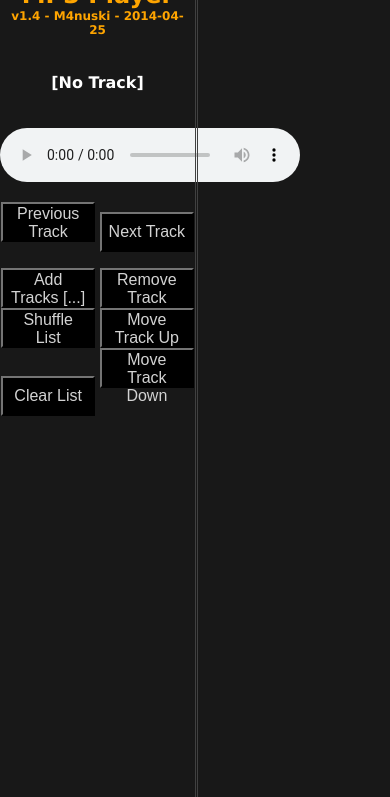
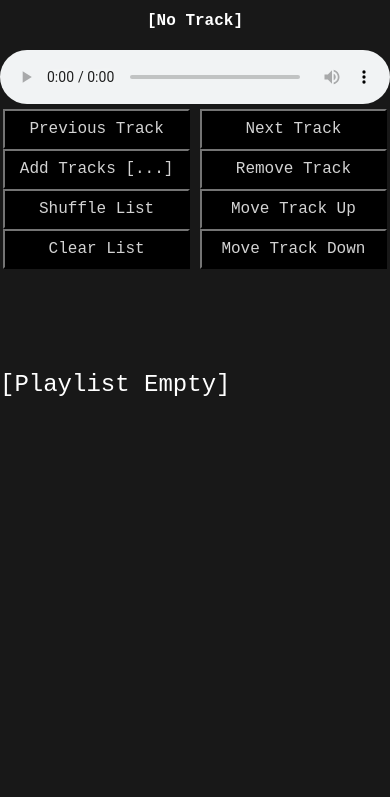
Before and after one commit to rohitkparida/musiccast, a plain HTML site: page index.html in a window 390 px wide. Shown: the part 51-848 px from the top of the page. Drawn offline with Linux system fonts and the light colour scheme.

Commit message:
Responsive

```diff
--- a/chromecast_player14.js
+++ b/chromecast_player14.js
@@ -3,11 +3,11 @@
 
     //Variables:
     var PlayList = {
-	pos : -1,
-	names : [],
-	urls : [],
-	htmls : [],
-	selected : -1
+        pos: -1,
+        names: [],
+        urls: [],
+        htmls: [],
+        selected: -1
     };
 
     var hideTimer;
@@ -23,7 +23,7 @@ var PlayListText_empty = "<span id=\"EmptyPlaylistTag\">[Playlist Empty]</span>"
 
     //Events:
     var eventBuffer;
-    document.addEventListener("DOMContentLoaded", function () {
+    document.addEventListener("DOMContentLoaded", function() {
         eventBuffer = document.getElementById("songTitle");
         eventBuffer.addEventListener("mouseover", showBlocks);
 
@@ -77,8 +77,8 @@ var PlayListText_empty = "<span id=\"EmptyPlaylistTag\">[Playlist Empty]</span>"
     //Methods:
     function tryPlay() {
         if ((PlayList.names.length > 0) & (PlayList.pos > -1) & (PlayList.pos < PlayList.names.length)) {
-		var reader  = new FileReader();
-			reader.onloadend = function () {
+            var reader = new FileReader();
+            reader.onloadend = function() {
                 Player.src = reader.result;
                 Player.load();
                 Player.play();
@@ -107,16 +107,20 @@ function stopPlay() {
         SongTitle.innerHTML = SongTitle_empty;
     }
 
-function prevTrack(){
+    function prevTrack() {
         PlayList.pos--;
-	if (PlayList.pos <= -1) {PlayList.pos = Playlist.names.length-1};
+        if (PlayList.pos <= -1) {
+            PlayList.pos = Playlist.names.length - 1
+        };
         rebuildPlayList();
         tryPlay();
     }
 
-function nextTrack(){
+    function nextTrack() {
         PlayList.pos++;
-	if (PlayList.pos >= PlayList.names.length) {PlayList.pos = 0};
+        if (PlayList.pos >= PlayList.names.length) {
+            PlayList.pos = 0
+        };
         rebuildPlayList();
         tryPlay();
     }
@@ -135,9 +139,9 @@ function toStringNoComma(array) {
     }
 
     function getSong(songName) {
-	var pos =  songName.lastIndexOf("\\");
-	var stringbuffer = songName.substr( pos, songName.length - pos -1);
-	pos =  songName.lastIndexOf(".");
+        var pos = songName.lastIndexOf("\\");
+        var stringbuffer = songName.substr(pos, songName.length - pos - 1);
+        pos = songName.lastIndexOf(".");
         return songName.substr(0, pos);
     }
 
@@ -173,19 +177,25 @@ function clearList() {
     function shuffleList() {
         if (PlayList.names.length > 1) {
             for (var i = 0; i < PlayList.names.length; i++) {
-			var randomTrack = Math.floor((Math.random()*PlayList.names.length)+1);
+                var randomTrack = Math.floor((Math.random() * PlayList.names.length) + 1);
                 swapTrack(i, randomTrack);
-			if (i == PlayList.selected) { PlayList.selected = randomTrack }
-			else if (randomTrack == PlayList.selected) { PlayList.selected = i }
-			if (i == PlayList.pos) { PlayList.pos = randomTrack }
-			else if (randomTrack == PlayList.pos) { PlayList.pos = i }
+                if (i == PlayList.selected) {
+                    PlayList.selected = randomTrack
+                } else if (randomTrack == PlayList.selected) {
+                    PlayList.selected = i
+                }
+                if (i == PlayList.pos) {
+                    PlayList.pos = randomTrack
+                } else if (randomTrack == PlayList.pos) {
+                    PlayList.pos = i
+                }
             }
         }
         rebuildPlayList();
     }
 
     function playlistClick(id) {
-	PlayList.selected = + id.substr(2);
+        PlayList.selected = +id.substr(2);
         rebuildPlayList();
         return false;
     }
@@ -201,17 +211,27 @@ function rebuildPlayList() {
         if (PlayList.names.length > 0) {
             for (var i = 0; i < PlayList.names.length; i++) {
                 var spanClass = "song";
-			if (i == PlayList.selected) { spanClass = "selectedSong" }
-			if (i == PlayList.pos) { spanClass = "currentSong" }
-			if ((i == PlayList.pos) && (i == PlayList.selected)) { spanClass = "currentAndSelectedSong" }
-			PlayList.htmls.push("<span class=\""+spanClass+"\" id=\"id" + i + "\">" + PlayList.names[i] + "</span><br>");
+                if (i == PlayList.selected) {
+                    spanClass = "selectedSong"
+                }
+                if (i == PlayList.pos) {
+                    spanClass = "currentSong"
+                }
+                if ((i == PlayList.pos) && (i == PlayList.selected)) {
+                    spanClass = "currentAndSelectedSong"
+                }
+                PlayList.htmls.push("<span class=\"" + spanClass + "\" id=\"id" + i + "\">" + PlayList.names[i] + "</span><br>");
 
             }
             PlayListBlock.innerHTML = toStringNoComma(PlayList.htmls);
             for (var i = 0; i < PlayList.names.length; i++) {
                 var eventBuffer = document.getElementById("id" + i);
-			eventBuffer.addEventListener("click", function () { playlistClick((this.id)) });
-			eventBuffer.addEventListener("dblclick", function () { playlistDoubleClick(this.id) });
+                eventBuffer.addEventListener("click", function() {
+                    playlistClick((this.id))
+                });
+                eventBuffer.addEventListener("dblclick", function() {
+                    playlistDoubleClick(this.id)
+                });
 
             }
         } else {
@@ -225,7 +245,9 @@ function removeTrack() {
             PlayList.urls.splice(PlayList.selected, 1);
             if (PlayList.pos >= PlayList.selected) {
                 PlayList.pos--;
-			if (PlayList.pos < 0) {PlayList.pos = 0}
+                if (PlayList.pos < 0) {
+                    PlayList.pos = 0
+                }
             }
             rebuildPlayList();
         }
@@ -242,7 +264,7 @@ function swapTrack(a, b) {
             PlayList.urls[a] = PlayList.urls[b];
             PlayList.urls[b] = urlsBuffer;
             return true;
-	}	else {
+        } else {
             return false;
         }
     }
@@ -254,7 +276,9 @@ function trackUp() {
             } else if (PlayList.pos == (PlayList.selected - 1)) {
                 PlayList.pos++;
             }
-		if ( PlayList.selected > 0 ) { PlayList.selected--; }
+            if (PlayList.selected > 0) {
+                PlayList.selected--;
+            }
             rebuildPlayList();
         }
     }
@@ -266,32 +290,29 @@ function trackDown() {
             } else if (PlayList.pos == (PlayList.selected + 1)) {
                 PlayList.pos--;
             }
-		if ( PlayList.selected < PlayList.names.length-1 ) { PlayList.selected++; }
+            if (PlayList.selected < PlayList.names.length - 1) {
+                PlayList.selected++;
+            }
             rebuildPlayList();
         }
     }
 
-function showBlocks()
-{
+    function showBlocks() {
         resetTimer();
         LinkTag.href = "chromecast_player14_light.css";
         startTimer();
     }
 
-function hideBlocks()
-{
-	LinkTag.href = "chromecast_player14_dark.css";
+    function hideBlocks() {
+        LinkTag.href = "chromecast_player14_light.css";
     }
 
-function startTimer()
-{
+    function startTimer() {
         hideTimer = setTimeout(hideBlocks, 20000);
     }
 
-function resetTimer()
-{
-	if (hideTimer)
-	{
+    function resetTimer() {
+        if (hideTimer) {
             clearTimeout(hideTimer);
         }
     }
--- a/chromecast_player14_light.css
+++ b/chromecast_player14_light.css
@@ -1,75 +1,103 @@
-body {
-	font-family:"Lucida Sans Unicode", "Lucida Grande", sans-serif;
-	color:#FFFFFF;
-	background:#181818;
+* {
+    margin: 0;
+    padding: 0;
+    font-family: 'Product Sans', monospace, sans-serif;
+    cursor: default;
+    user-select: none;
+    outline: none;
+    color: #FFF;
 }
+
+html, body {
+    position: relative;
+    font-family: "Product Sans";
+    color: #FFFFFF;
+    background: #181818;
+}
+
 button {
-	background:black;
-	color:LightGray;
-	border-color:#202020;
-	font-size:16px;
-	width:48%;
-	height:40px;
+    background: black;
+    color: LightGray;
+    border-color: #202020;
+    font-size: 16px;
+    width: 48%;
+    height: 40px;
 }
+
 span {
-	-webkit-user-select: none; /* webkit (safari, chrome) browsers */
-	-moz-user-select: none; /* mozilla browsers */
-	-khtml-user-select: none; /* webkit (konqueror) browsers */
-	-ms-user-select: none; /* IE10+ */
+    -webkit-user-select: none;
+    /* webkit (safari, chrome) browsers */
+    -moz-user-select: none;
+    /* mozilla browsers */
+    -khtml-user-select: none;
+    /* webkit (konqueror) browsers */
+    -ms-user-select: none;
+    /* IE10+ */
 }
+
 #PlayerHeader {
-	color:orange;
-	margin:2%;
-	display:block;
+    color: orange;
+    margin: 2%;
+    display: block;
 }
-	h1 {
-		font-size:24px;
-		margin:0px;
-	}
-	#credits {
-		font-size:12px;
-		font-weight:bold;
-		margin:0px;
-	}
+
+span {
+    font-size: 24px;
+    margin: 0px;
+}
+
+#credits {
+    font-size: 12px;
+    font-weight: bold;
+    margin: 0px;
+}
+
 #songTitle {
-	padding:20px;
-	font-weight:bold;
+    padding: 20px;
+    font-weight: bold;
 }
+
 #Player {
-	position:fixed;
-	width:50%;
-	height:100%;
-	left:0%;
-	top:0%;
-	text-align:center;
+    position: relative;
+    width: 100vw;
+    height: 50vh;
+    left: 0%;
+    top: 0%;
+    text-align: center;
+    display: inline-block;
 }
-#PlayerControls{
-	display:block;
+
+audio {
+    width: 100vw;
 }
+
+#PlayerControls {
+    display: block;
+}
+
 #Playlist {
-	position:fixed;
-	display:block;
-	width:50%;
-	height:100%;
-	left:50%;
-	top:0%;
-	overflow-y:scroll;
-	border-left-style:double;
-	border-left-color:#404040;
-	padding:0.5%;
-	color:#C0C0C0;
+    position: relative;
+    display: inline-block;
+    width: 100vw;
+    height: 50vh;
+    overflow-y: scroll;
+    color: #C0C0C0;
 }
+
 .song {
-	background:#181818;
+    background: #181818;
 }
+
 .currentAndSelectedSong {
-	color:#FFFFFF;
-	background:#505050;
+    color: #FFFFFF;
+    background: #505050;
 }
+
 .currentSong {
-	color:#FFFFFF;
-	background:#181818;
+    color: #FFFFFF;
+    background: #181818;
 }
-.selectedSong{
-	background:#505050;
+
+.selectedSong {
+    background: #505050;
 }
--- a/index.html
+++ b/index.html
@@ -1,15 +1,24 @@
 <!DOCTYPE html>
 <html>
+
 <head>
-		<meta charset="utf-8" />
-		<title>Chromecast MP3 Player by M4nuski</title>
+	<title>Music - Music Player</title>
+	<meta http-equiv="X-UA-Compatible" content="IE=edge,chrome=1">
+	<meta name="viewport" content="width=device-width, initial-scale=1, minimum-scale=1">
+	<meta name="theme-color" content="#212121">
+	<meta name="application-name" content="Notes">
+	<meta name="description" content="Video Player App">
+	<meta name="keywords" content="note,offline,web,app">
+	<meta name="author" content="Rohit Parida">
+	<link rel="manifest" href="https://rohitparida27.github.io/video/manifest.json">
+	<link href="https://fonts.googleapis.com/css?lang=en&amp;family=Product+Sans">
 	<link id="theme" rel="stylesheet" type="text/css" href="chromecast_player14_light.css">
 </head>
+
 <body>
 	<div id="Player">
 		<div id="PlayerHeader">
-				<h1>Chromecast MP3 Player</h1>
-				<div id="credits">v1.4 - M4nuski - 2014-04-25</div>
+			<span>Music Player</span>
 		</div>
 		<p id="songTitle">[No Track]</p>
 		<div id="PlayerControls">
@@ -30,4 +39,5 @@
 	<div id="Playlist">[Playlist Empty]</div>
 	<script src="chromecast_player14.js"></script>
 </body>
+
 </html>
```
Lines whose indentation alone changed are shown as unchanged.
